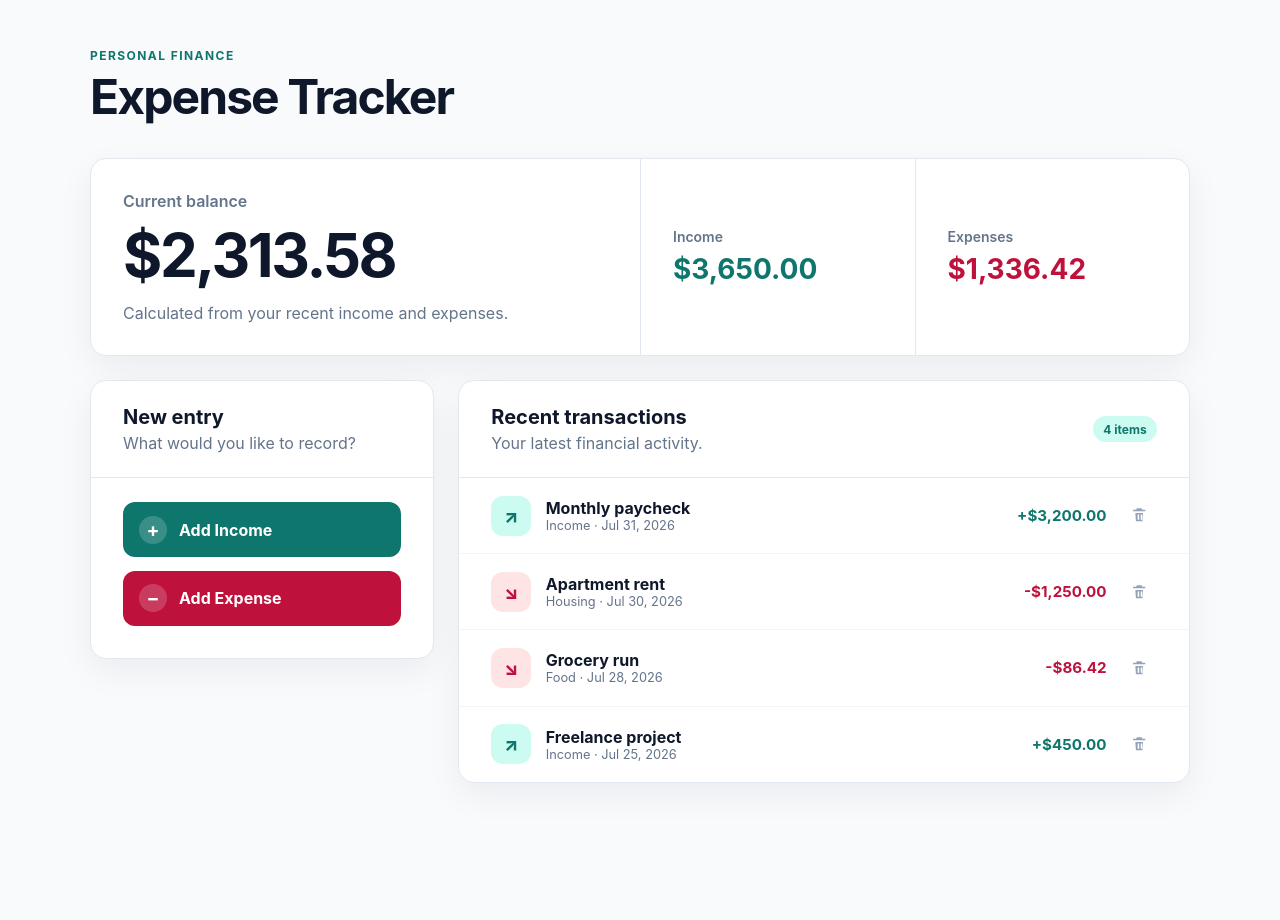
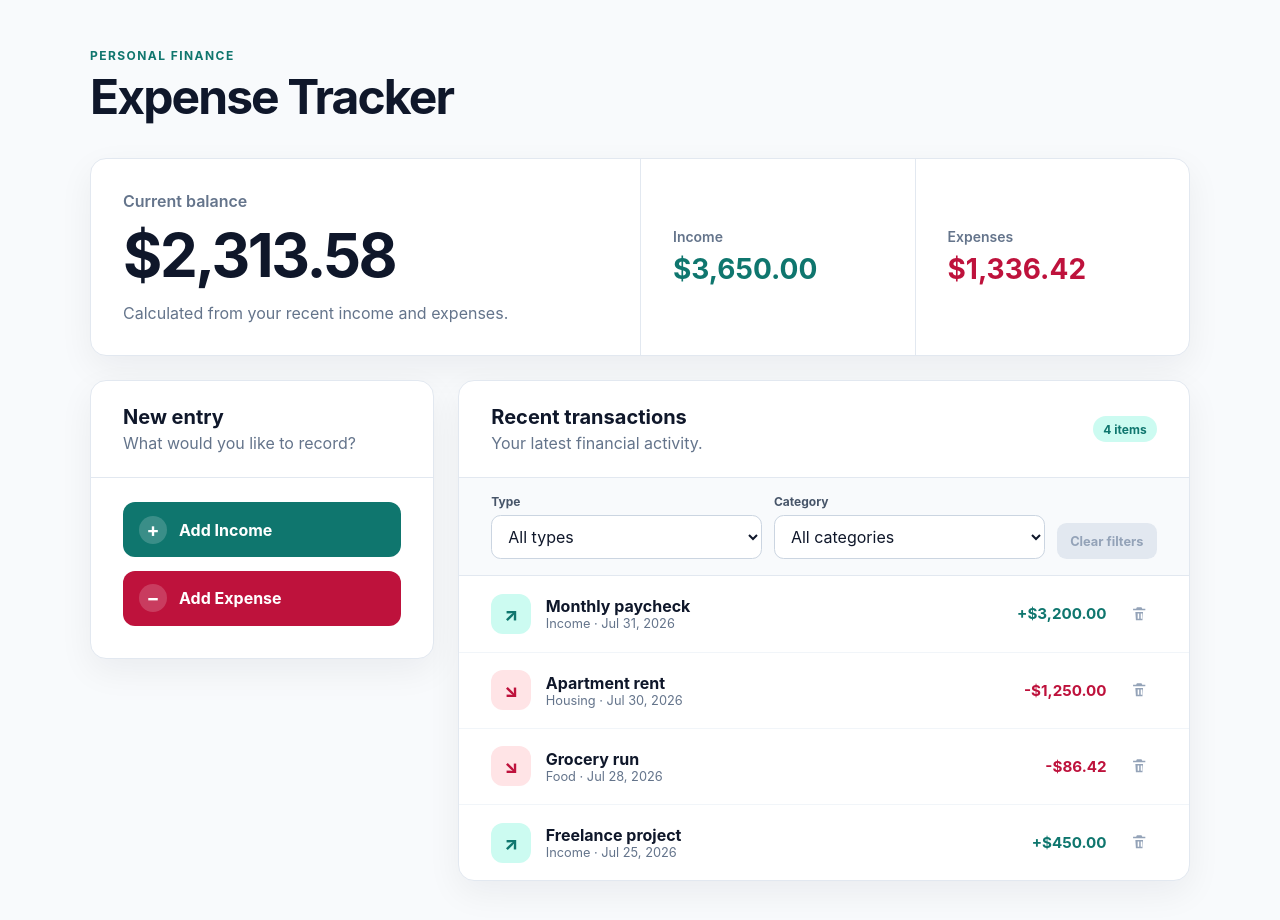
Before and after one commit to navinrtnk/personal-expense-tracker, a React (Vite) app: page / in a window 1280 px wide. Shown: the top 920 px of the page. Before the commit the page ends 831 px from the top, so only its background shows below. Built offline with nearby package versions, Linux system fonts and the light colour scheme.

Commit message:
feat: add transaction type and category filters

```diff
--- a/src/App.css
+++ b/src/App.css
@@ -366,6 +366,95 @@ main {
   white-space: nowrap;
 }
 
+.filter-bar {
+  display: grid;
+  grid-template-columns: minmax(120px, 1fr) minmax(150px, 1fr) auto;
+  align-items: end;
+  gap: 0.75rem;
+  padding: 1rem 2rem;
+  border-bottom: 1px solid #e2e8f0;
+  background: #f8fafc;
+}
+
+.filter-field label {
+  display: block;
+  margin-bottom: 0.35rem;
+  color: #475569;
+  font-size: 0.75rem;
+  font-weight: 700;
+}
+
+.filter-field select {
+  width: 100%;
+  border: 1px solid #cbd5e1;
+  border-radius: 0.6rem;
+  padding: 0.65rem 2rem 0.65rem 0.75rem;
+  color: #0f172a;
+  background: #ffffff;
+}
+
+.filter-field select:focus {
+  border-color: #2563eb;
+  outline: 3px solid #dbeafe;
+}
+
+.clear-filters-button,
+.filtered-empty-state button {
+  border: 0;
+  border-radius: 0.6rem;
+  padding: 0.68rem 0.85rem;
+  color: #1d4ed8;
+  background: #dbeafe;
+  font: inherit;
+  font-size: 0.8rem;
+  font-weight: 700;
+  cursor: pointer;
+}
+
+.clear-filters-button:hover,
+.filtered-empty-state button:hover {
+  background: #bfdbfe;
+}
+
+.clear-filters-button:focus-visible,
+.filtered-empty-state button:focus-visible {
+  outline: 3px solid #93c5fd;
+  outline-offset: 2px;
+}
+
+.clear-filters-button:disabled {
+  color: #94a3b8;
+  background: #e2e8f0;
+  cursor: not-allowed;
+}
+
+.filtered-empty-state {
+  padding: 3rem 2rem;
+  text-align: center;
+}
+
+.filtered-empty-state > span {
+  display: grid;
+  width: 3rem;
+  height: 3rem;
+  margin: 0 auto 1rem;
+  place-items: center;
+  border-radius: 50%;
+  color: #2563eb;
+  background: #dbeafe;
+  font-size: 1.4rem;
+  font-weight: 800;
+}
+
+.filtered-empty-state h3 {
+  margin-bottom: 0.35rem;
+}
+
+.filtered-empty-state p {
+  margin-bottom: 1rem;
+  color: #64748b;
+}
+
 .transaction-list {
   margin: 0;
   padding: 0;
@@ -573,6 +662,14 @@ main {
   .content-grid {
     grid-template-columns: 1fr;
   }
+
+  .filter-bar {
+    grid-template-columns: 1fr 1fr;
+  }
+
+  .clear-filters-button {
+    grid-column: 1 / -1;
+  }
 }
 
 @media (max-width: 600px) {
@@ -591,13 +688,22 @@ main {
 
   .balance-card,
   .summary-stat,
-  .section-heading,
-  .action-buttons,
+    .section-heading,
+    .action-buttons,
+    .filter-bar,
   .modal-heading,
   .transaction-entry-form,
   .transaction-item {
     padding-right: 1.25rem;
     padding-left: 1.25rem;
+  }
+
+  .filter-bar {
+    grid-template-columns: 1fr;
+  }
+
+  .clear-filters-button {
+    grid-column: auto;
   }
 
   .balance-card {
--- a/src/App.jsx
+++ b/src/App.jsx
@@ -1,6 +1,7 @@
 import { useState } from 'react'
 import './App.css'
 import DeleteConfirmation from './components/DeleteConfirmation'
+import FilterBar from './components/FilterBar'
 import Summary from './components/Summary'
 import TransactionForm from './components/TransactionForm'
 import TransactionList from './components/TransactionList'
@@ -45,6 +46,15 @@ function App() {
   const [activeFormType, setActiveFormType] = useState(null)
   const [transactionToEdit, setTransactionToEdit] = useState(null)
   const [transactionToDelete, setTransactionToDelete] = useState(null)
+  const [filters, setFilters] = useState({ type: 'all', category: 'all' })
+
+  const filteredTransactions = transactions.filter((transaction) => {
+    const matchesType = filters.type === 'all' || transaction.type === filters.type
+    const matchesCategory =
+      filters.category === 'all' || transaction.category === filters.category
+
+    return matchesType && matchesCategory
+  })
 
   function handleAddTransaction(transaction) {
     setTransactions((currentTransactions) => [
@@ -77,6 +87,25 @@ function App() {
   function closeTransactionForm() {
     setActiveFormType(null)
     setTransactionToEdit(null)
+  }
+
+  function handleTypeFilterChange(type) {
+    setFilters((currentFilters) => {
+      const categoryIsCompatible =
+        currentFilters.category === 'all' ||
+        (type === 'income' && currentFilters.category === 'Income') ||
+        (type === 'expense' && currentFilters.category !== 'Income') ||
+        type === 'all'
+
+      return {
+        type,
+        category: categoryIsCompatible ? currentFilters.category : 'all',
+      }
+    })
+  }
+
+  function clearFilters() {
+    setFilters({ type: 'all', category: 'all' })
   }
 
   return (
@@ -116,9 +145,22 @@ function App() {
             </div>
           </section>
           <TransactionList
-            transactions={transactions}
+            transactions={filteredTransactions}
+            totalTransactionCount={transactions.length}
+            filters={filters}
             onDeleteRequest={setTransactionToDelete}
             onEditRequest={setTransactionToEdit}
+            onClearFilters={clearFilters}
+            filterBar={
+              <FilterBar
+                filters={filters}
+                onCategoryChange={(category) =>
+                  setFilters((currentFilters) => ({ ...currentFilters, category }))
+                }
+                onClear={clearFilters}
+                onTypeChange={handleTypeFilterChange}
+              />
+            }
           />
         </div>
       </main>
--- /dev/null
+++ b/src/components/FilterBar.jsx
@@ -0,0 +1,50 @@
+const expenseCategories = ['Food', 'Housing', 'Transportation', 'Entertainment', 'Other']
+
+function FilterBar({ filters, onTypeChange, onCategoryChange, onClear }) {
+  const categoryOptions =
+    filters.type === 'income'
+      ? ['Income']
+      : filters.type === 'expense'
+        ? expenseCategories
+        : ['Income', ...expenseCategories]
+  const hasActiveFilters = filters.type !== 'all' || filters.category !== 'all'
+
+  return (
+    <div className="filter-bar" aria-label="Transaction filters">
+      <div className="filter-field">
+        <label htmlFor="filter-type">Type</label>
+        <select
+          id="filter-type"
+          value={filters.type}
+          onChange={(event) => onTypeChange(event.target.value)}
+        >
+          <option value="all">All types</option>
+          <option value="income">Income</option>
+          <option value="expense">Expense</option>
+        </select>
+      </div>
+
+      <div className="filter-field">
+        <label htmlFor="filter-category">Category</label>
+        <select
+          id="filter-category"
+          value={filters.category}
+          onChange={(event) => onCategoryChange(event.target.value)}
+        >
+          <option value="all">All categories</option>
+          {categoryOptions.map((category) => (
+            <option key={category} value={category}>
+              {category}
+            </option>
+          ))}
+        </select>
+      </div>
+
+      <button type="button" className="clear-filters-button" disabled={!hasActiveFilters} onClick={onClear}>
+        Clear filters
+      </button>
+    </div>
+  )
+}
+
+export default FilterBar
--- a/src/components/TransactionList.jsx
+++ b/src/components/TransactionList.jsx
@@ -1,6 +1,17 @@
 import TransactionItem from './TransactionItem'
 
-function TransactionList({ transactions, onDeleteRequest, onEditRequest }) {
+function TransactionList({
+  transactions,
+  totalTransactionCount,
+  filters,
+  filterBar,
+  onClearFilters,
+  onDeleteRequest,
+  onEditRequest,
+}) {
+  const hasActiveFilters = filters.type !== 'all' || filters.category !== 'all'
+  const itemLabel = transactions.length === 1 ? 'item' : 'items'
+
   return (
     <section className="transactions" aria-labelledby="transactions-heading">
       <div className="section-heading transaction-list-heading">
@@ -9,9 +20,13 @@ function TransactionList({ transactions, onDeleteRequest, onEditRequest }) {
           <p>Your latest financial activity.</p>
         </div>
         <span className="transaction-count">
-          {transactions.length} {transactions.length === 1 ? 'item' : 'items'}
+          {hasActiveFilters
+            ? `${transactions.length} of ${totalTransactionCount} items`
+            : `${transactions.length} ${itemLabel}`}
         </span>
       </div>
+      {filterBar}
+      {transactions.length > 0 ? (
         <ul className="transaction-list">
           {transactions.map((transaction) => (
             <TransactionItem
@@ -22,6 +37,26 @@ function TransactionList({ transactions, onDeleteRequest, onEditRequest }) {
             />
           ))}
         </ul>
+      ) : (
+        <div className="filtered-empty-state">
+          <span aria-hidden="true">⌕</span>
+          <h3>{totalTransactionCount > 0 ? 'No matching transactions' : 'No transactions yet'}</h3>
+          <p>
+            {totalTransactionCount > 0
+              ? 'No transactions match the selected filters.'
+              : 'Add income or an expense to get started.'}
+          </p>
+          {totalTransactionCount > 0 && (
+            <button
+              type="button"
+              aria-label="Clear transaction filters"
+              onClick={onClearFilters}
+            >
+              Clear filters
+            </button>
+          )}
+        </div>
+      )}
     </section>
   )
 }
```
Also changed, not shown: 5 other files (tests, documents, lock files or other folders). Lines whose indentation alone changed are shown as unchanged.
